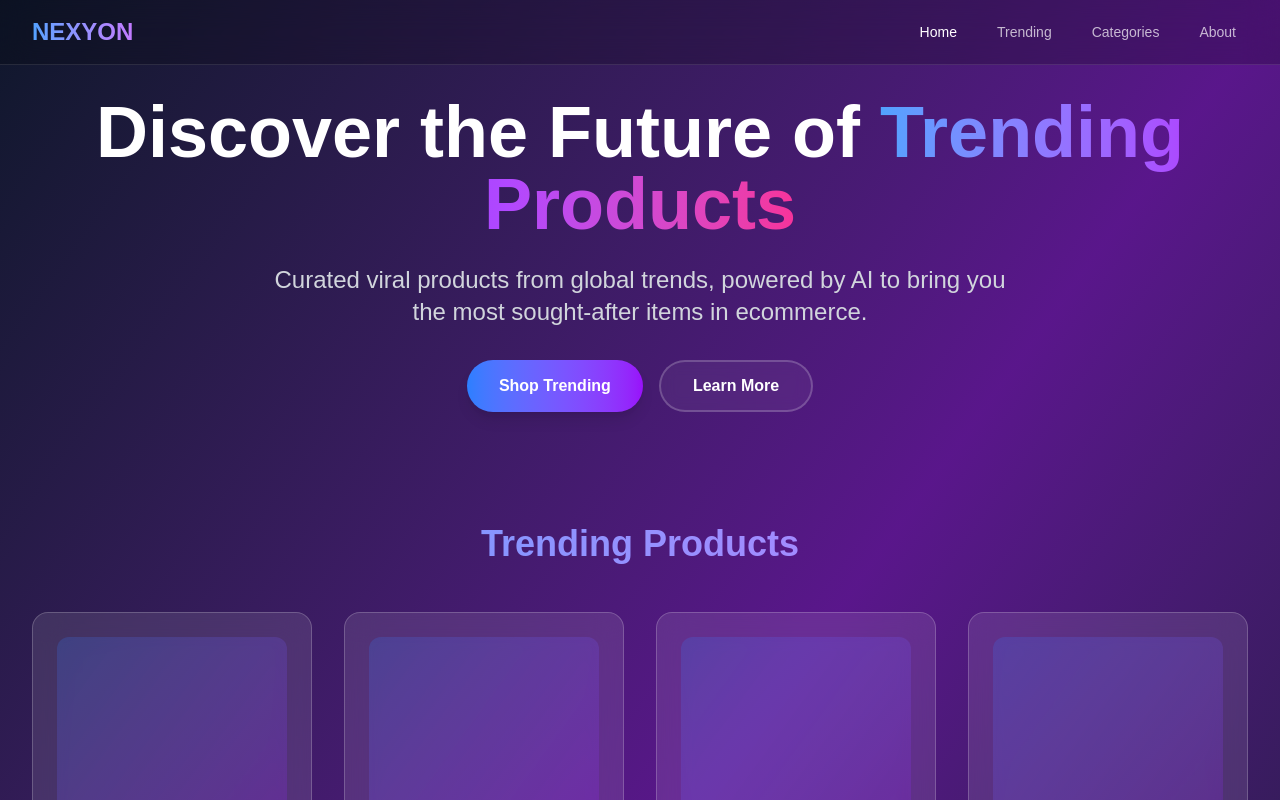
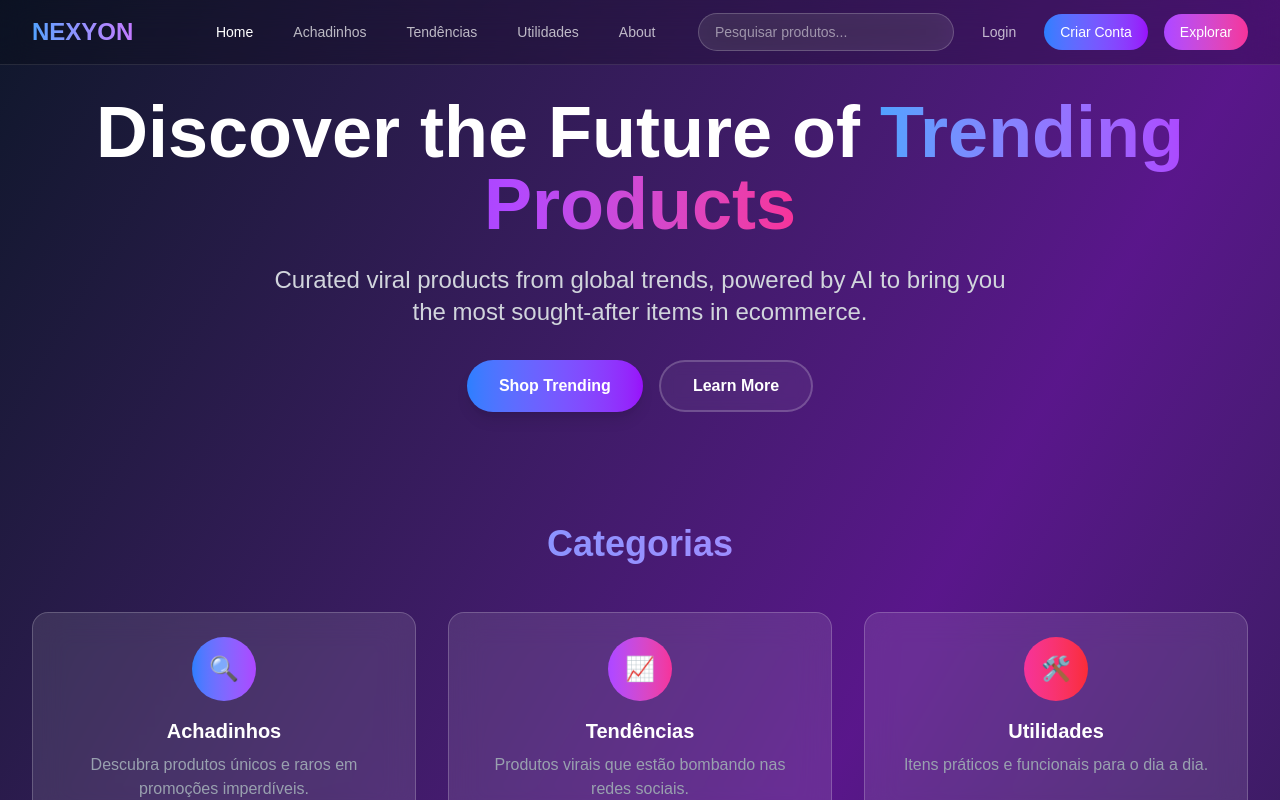
Before and after one commit to Nexyoncompany/Nexyon, a Next.js app: page / in a window 1280 px wide. Shown: the top 800 px of the page. Built offline with nearby package versions, Linux system fonts and the light colour scheme.

Commit message:
Add search, auth buttons and categories to homepage

```diff
--- a/app/page.tsx
+++ b/app/page.tsx
@@ -16,15 +16,36 @@ export default function Home() {
                   Home
                 </a>
                 <a href="#" className="text-white/70 hover:text-blue-400 px-3 py-2 rounded-md text-sm font-medium transition-colors">
-                  Trending
+                  Achadinhos
                 </a>
                 <a href="#" className="text-white/70 hover:text-blue-400 px-3 py-2 rounded-md text-sm font-medium transition-colors">
-                  Categories
+                  Tendências
+                </a>
+                <a href="#" className="text-white/70 hover:text-blue-400 px-3 py-2 rounded-md text-sm font-medium transition-colors">
+                  Utilidades
                 </a>
                 <a href="#" className="text-white/70 hover:text-blue-400 px-3 py-2 rounded-md text-sm font-medium transition-colors">
                   About
                 </a>
               </div>
+            </div>
+            <div className="flex items-center space-x-4">
+              <div className="relative">
+                <input
+                  type="text"
+                  placeholder="Pesquisar produtos..."
+                  className="bg-white/10 backdrop-blur-lg border border-white/20 rounded-full px-4 py-2 text-sm focus:outline-none focus:ring-2 focus:ring-blue-400 w-64"
+                />
+              </div>
+              <button className="text-white/70 hover:text-white px-3 py-2 rounded-md text-sm font-medium transition-colors">
+                Login
+              </button>
+              <button className="bg-gradient-to-r from-blue-500 to-purple-600 hover:from-blue-600 hover:to-purple-700 text-white px-4 py-2 rounded-full text-sm font-medium transition-all duration-300">
+                Criar Conta
+              </button>
+              <button className="bg-gradient-to-r from-purple-500 to-pink-500 hover:from-purple-600 hover:to-pink-600 text-white px-4 py-2 rounded-full text-sm font-medium transition-all duration-300">
+                Explorar
+              </button>
             </div>
           </div>
         </div>
@@ -49,6 +70,38 @@ export default function Home() {
             <button className="border-2 border-white/20 hover:border-white/40 text-white font-bold py-3 px-8 rounded-full transition-all duration-300 backdrop-blur-sm bg-white/5">
               Learn More
             </button>
+          </div>
+        </div>
+      </section>
+
+      {/* Categories Section */}
+      <section className="py-16 px-4 sm:px-6 lg:px-8">
+        <div className="max-w-7xl mx-auto">
+          <h2 className="text-3xl sm:text-4xl font-bold text-center mb-12 bg-gradient-to-r from-blue-400 to-purple-400 bg-clip-text text-transparent">
+            Categorias
+          </h2>
+          <div className="grid grid-cols-1 md:grid-cols-3 gap-8">
+            <div className="bg-white/10 backdrop-blur-lg rounded-2xl p-6 border border-white/20 hover:border-blue-400/50 transition-all duration-300 transform hover:scale-105 text-center">
+              <div className="w-16 h-16 bg-gradient-to-r from-blue-500 to-purple-500 rounded-full mx-auto mb-4 flex items-center justify-center">
+                <span className="text-2xl">🔍</span>
+              </div>
+              <h3 className="text-xl font-semibold mb-2">Achadinhos</h3>
+              <p className="text-gray-400">Descubra produtos únicos e raros em promoções imperdíveis.</p>
+            </div>
+            <div className="bg-white/10 backdrop-blur-lg rounded-2xl p-6 border border-white/20 hover:border-purple-400/50 transition-all duration-300 transform hover:scale-105 text-center">
+              <div className="w-16 h-16 bg-gradient-to-r from-purple-500 to-pink-500 rounded-full mx-auto mb-4 flex items-center justify-center">
+                <span className="text-2xl">📈</span>
+              </div>
+              <h3 className="text-xl font-semibold mb-2">Tendências</h3>
+              <p className="text-gray-400">Produtos virais que estão bombando nas redes sociais.</p>
+            </div>
+            <div className="bg-white/10 backdrop-blur-lg rounded-2xl p-6 border border-white/20 hover:border-pink-400/50 transition-all duration-300 transform hover:scale-105 text-center">
+              <div className="w-16 h-16 bg-gradient-to-r from-pink-500 to-red-500 rounded-full mx-auto mb-4 flex items-center justify-center">
+                <span className="text-2xl">🛠️</span>
+              </div>
+              <h3 className="text-xl font-semibold mb-2">Utilidades</h3>
+              <p className="text-gray-400">Itens práticos e funcionais para o dia a dia.</p>
+            </div>
           </div>
         </div>
       </section>
```
